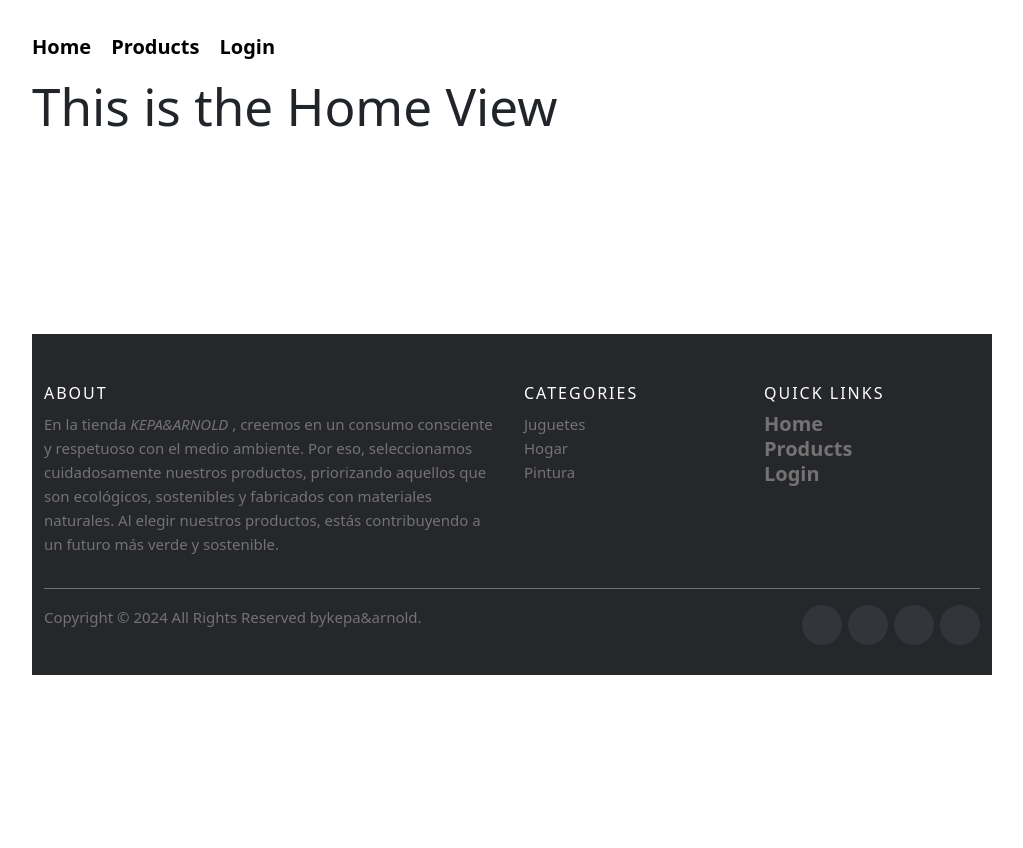
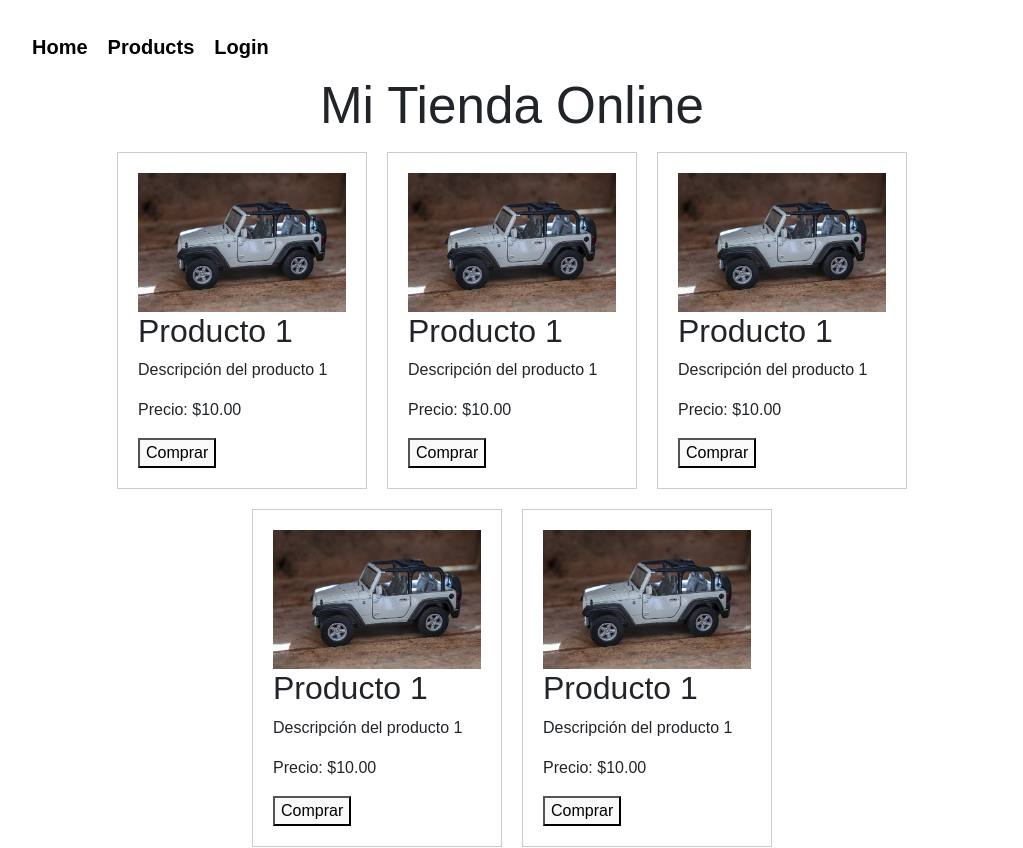
Before and after one commit to kepapujana/2-Frontend-Ecommerce, a React (Vite) app: page / in a window 1280 px wide. Shown: the top 848 px of the page, without its empty margins (128-1151 px from the left). Before the commit the page ends 800 px from the top, so only its background shows below. Built offline with nearby package versions, Linux system fonts and the light colour scheme.

Commit message:
ejemplo de homeview con productos randoms

```diff
--- a/src/components/Home/Home.jsx
+++ b/src/components/Home/Home.jsx
@@ -1,9 +1,52 @@
 import React from "react";
+import "./Home.styles.scss";
 
 const Home = () => {
   return (
     <>
-      <h1>This is the Home View</h1>
+      <h1>Mi Tienda Online</h1>
+
+      <section className="products">
+        <div className="product">
+          <img src="../img/hotwheels.jpg" alt="Producto 1" />
+          <h2>Producto 1</h2>
+          <p>Descripción del producto 1</p>
+          <p>Precio: $10.00</p>
+          <button>Comprar</button>
+        </div>
+
+        <div className="product">
+          <img src="../img/hotwheels.jpg" alt="Producto 1" />
+          <h2>Producto 1</h2>
+          <p>Descripción del producto 1</p>
+          <p>Precio: $10.00</p>
+          <button>Comprar</button>
+        </div>
+
+        <div className="product">
+          <img src="../img/hotwheels.jpg" alt="Producto 1" />
+          <h2>Producto 1</h2>
+          <p>Descripción del producto 1</p>
+          <p>Precio: $10.00</p>
+          <button>Comprar</button>
+        </div>
+
+        <div className="product">
+          <img src="../img/hotwheels.jpg" alt="Producto 1" />
+          <h2>Producto 1</h2>
+          <p>Descripción del producto 1</p>
+          <p>Precio: $10.00</p>
+          <button>Comprar</button>
+        </div>
+
+        <div className="product">
+          <img src="../img/hotwheels.jpg" alt="Producto 1" />
+          <h2>Producto 1</h2>
+          <p>Descripción del producto 1</p>
+          <p>Precio: $10.00</p>
+          <button>Comprar</button>
+        </div>
+      </section>
     </>
   );
 };
--- /dev/null
+++ b/src/components/Home/Home.styles.scss
@@ -0,0 +1,22 @@
+body {
+  font-family: Arial, sans-serif;
+  text-align: center;
+}
+
+.products {
+  display: flex;
+  flex-wrap: wrap;
+  justify-content: center;
+}
+
+.product {
+  border: 1px solid #ccc;
+  padding: 20px;
+  margin: 10px;
+  width: 250px;
+  text-align: left;
+}
+
+img {
+  max-width: 100%;
+}
```
Also changed, not shown: public/img/hotwheels.jpg (added).
